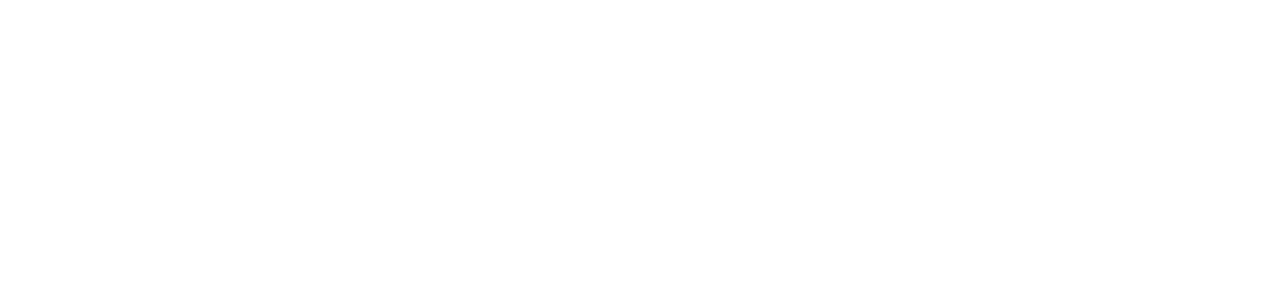
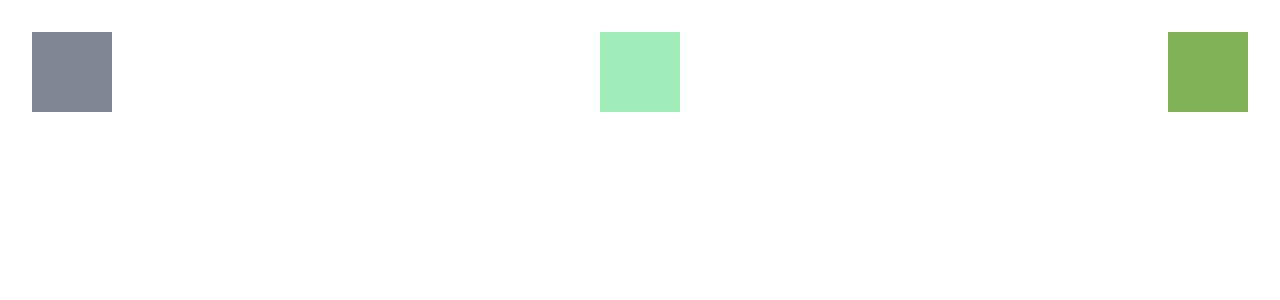
Before and after one commit to DeeNeon/scraping-game, an Angular app: page / in a window 1280 px wide. Shown: the top 300 px of the page. Built offline with nearby package versions, Linux system fonts and the light colour scheme.

Commit message:
bin container and bins UI weird ng circular error fixed

```diff
--- a/src/app/board/board.component.html
+++ b/src/app/board/board.component.html
@@ -1,3 +1,7 @@
-<div *ngFor="let x of [1,2,3]" class="bins-container">
-    <app-bin></app-bin>
+<div class="bombs">
+    <app-bomb></app-bomb>
 </div>
+
+<div class="bins-container">
+    <app-bin *ngFor="let x of [1,2,3]"></app-bin>
+</div>
--- a/src/app/common/bin/bin.component.ts
+++ b/src/app/common/bin/bin.component.ts
@@ -3,7 +3,8 @@
 
 @Component({
     selector: 'app-bin',
-    templateUrl: './bin.component.html'
+    templateUrl: './bin.component.html',
+    styleUrls: ['./bin.component.scss']
 })
 
 export class BinComponent implements OnInit, OnDestroy {
--- a/src/app/common/directives/random-color.directive.ts
+++ b/src/app/common/directives/random-color.directive.ts
@@ -1,7 +1,7 @@
 import {
     Directive,
     ElementRef,
-    AfterViewChecked,
+    OnInit,
     OnDestroy
 } from '@angular/core';
 import {Observable} from 'rxjs/Observable';
@@ -10,17 +10,19 @@
 @Directive({
     selector: '[appRandomColor]'
 })
-export class RandomColorDirective implements AfterViewChecked, OnDestroy {
+export class RandomColorDirective implements OnInit, OnDestroy {
     private binColorObs: Subscription;
 
     constructor(private el: ElementRef) {}
     static genColor() {
         return '#' + Math.floor(Math.random() * 16777215).toString(16);
     }
-    ngAfterViewChecked() {
+    ngOnInit() {
+        this.el.nativeElement.style.backgroundColor = RandomColorDirective.genColor();
+        console.log(this.el.nativeElement);
         this.binColorObs = Observable.interval(1000)
             .subscribe((x: any) => {
-                if (x === 40) {
+                if (x % 40 === 0) {
                     this.el.nativeElement.style.backgroundColor = RandomColorDirective.genColor();
                 }
             });
--- a/src/app/common/index.ts
+++ b/src/app/common/index.ts
@@ -1 +1 @@
-export {SharedModule} from './shared.module';
+export * from './shared.module';
--- a/src/app/common/shared.module.ts
+++ b/src/app/common/shared.module.ts
@@ -1,4 +1,4 @@
-import {NgModule, ModuleWithProviders} from '@angular/core';
+import {NgModule} from '@angular/core';
 import {CommonModule} from '@angular/common';
 
 /* Shared components */
@@ -8,7 +8,6 @@
 
 /* Directives*/
 import {RandomColorDirective} from './directives/random-color.directive';
-
 
 @NgModule({
     imports: [
@@ -31,10 +30,4 @@
 })
 
 export class SharedModule {
-    static forRoot(): ModuleWithProviders {
-        return <ModuleWithProviders>{
-            ngModule: SharedModule,
-            providers: []
-        };
-    }
 }
--- a/src/assets/style.scss
+++ b/src/assets/style.scss
@@ -1,4 +1,8 @@
 @import 'reset';
+
+body {
+  padding: 2rem;
+}
 
 .bins-container {
   display: flex;
```
